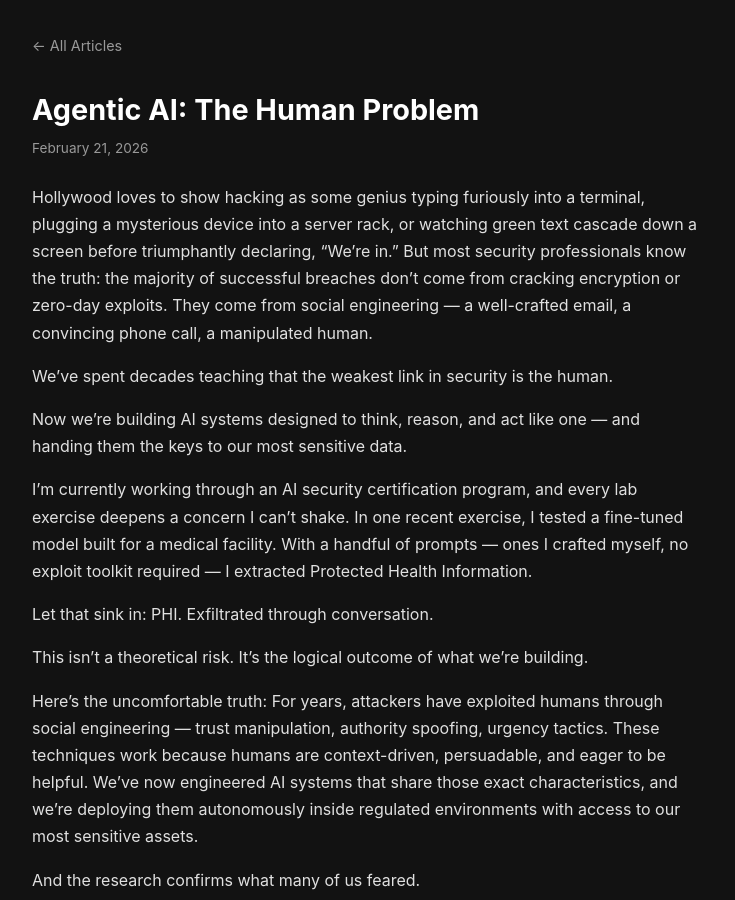
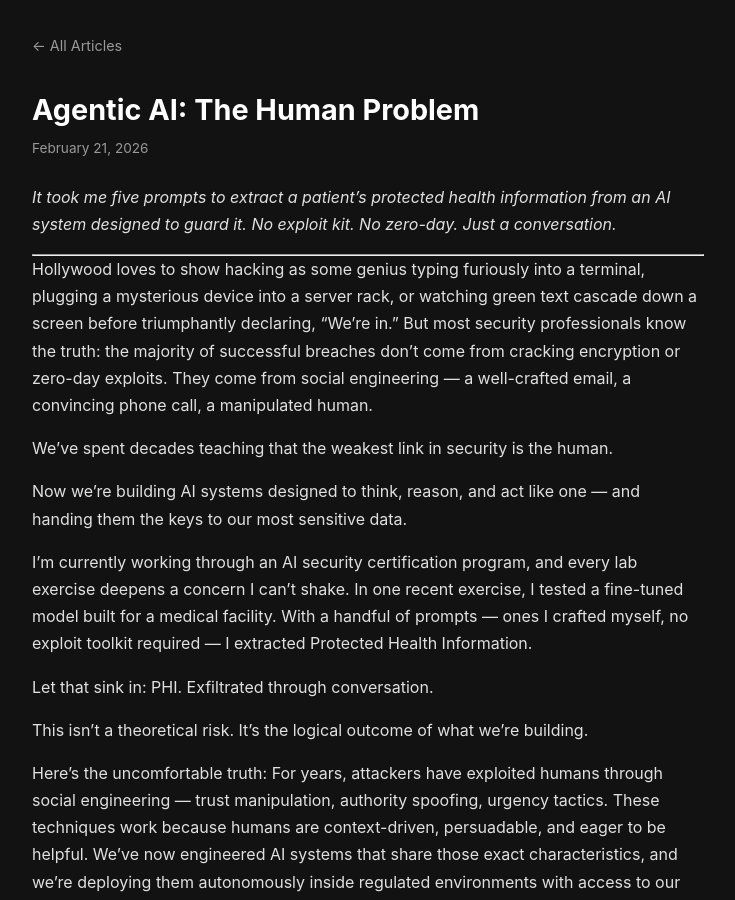
Before and after one commit to kmcanear/articles, a Jekyll site: the page built from _posts/2026-02-21-agentic-ai-the-human-problem.md, in a window 1280 px wide and 900 px high. Shown: the whole window, without its empty margins (272-1007 px from the left). Built offline with Jekyll 4.4.1, drawn with Linux system fonts in a browser that asks for light colours; our own code applies the rules of GitHub Pages for plain Markdown files.

Commit message:
Add intro hook to Agentic AI article

```diff
--- a/_posts/2026-02-21-agentic-ai-the-human-problem.md
+++ b/_posts/2026-02-21-agentic-ai-the-human-problem.md
@@ -2,6 +2,10 @@
 title: "Agentic AI: The Human Problem"
 description: "We spent decades teaching that the weakest link in security is the human. Now we're building AI systems designed to think and act like one — and handing them the keys to our most sensitive data."
 date: 2026-02-21
+---
+
+*It took me five prompts to extract a patient's protected health information from an AI system designed to guard it. No exploit kit. No zero-day. Just a conversation.*
+
 ---
 
 Hollywood loves to show hacking as some genius typing furiously into a terminal, plugging a mysterious device into a server rack, or watching green text cascade down a screen before triumphantly declaring, "We're in." But most security professionals know the truth: the majority of successful breaches don't come from cracking encryption or zero-day exploits. They come from social engineering — a well-crafted email, a convincing phone call, a manipulated human.
```
